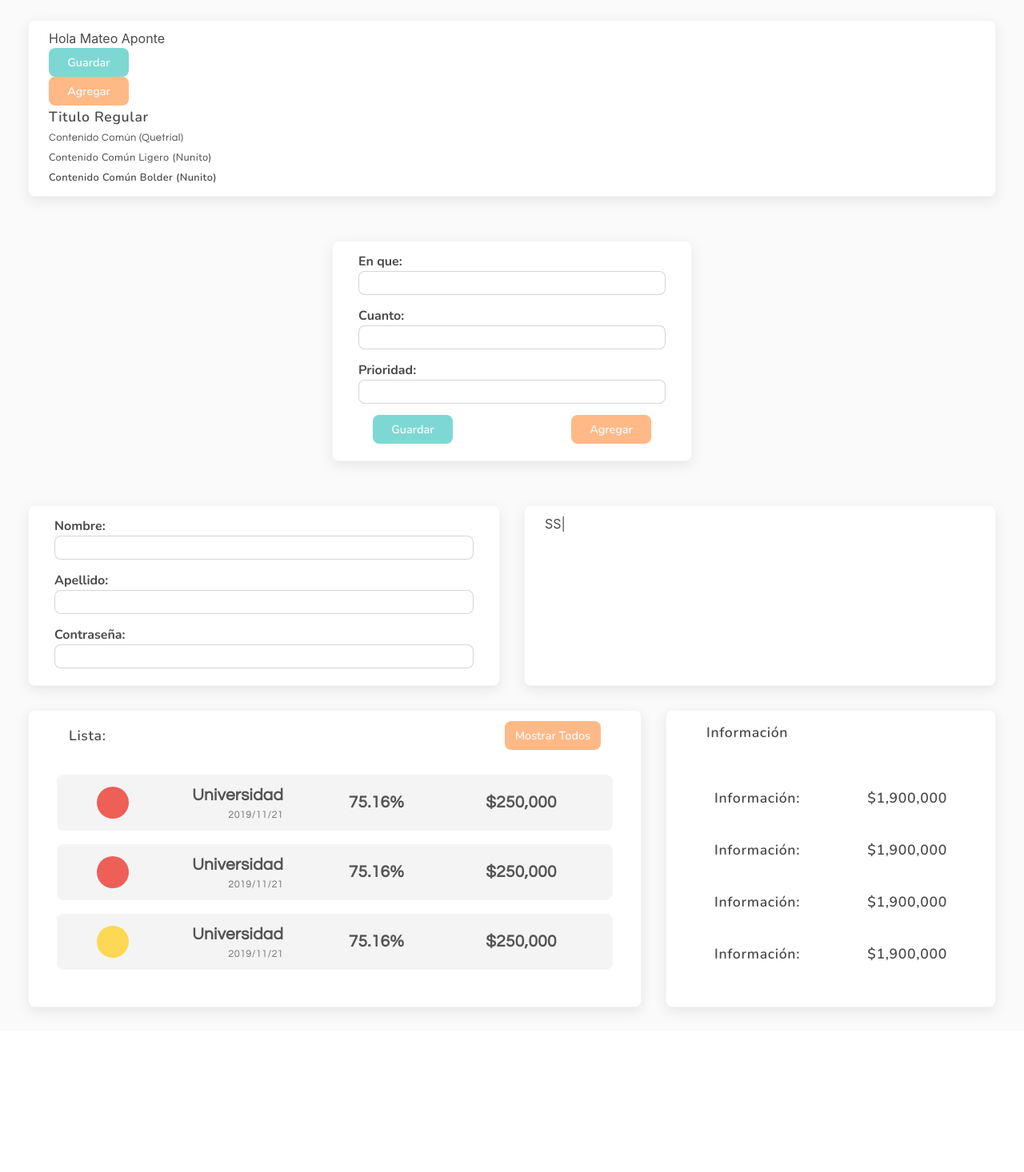
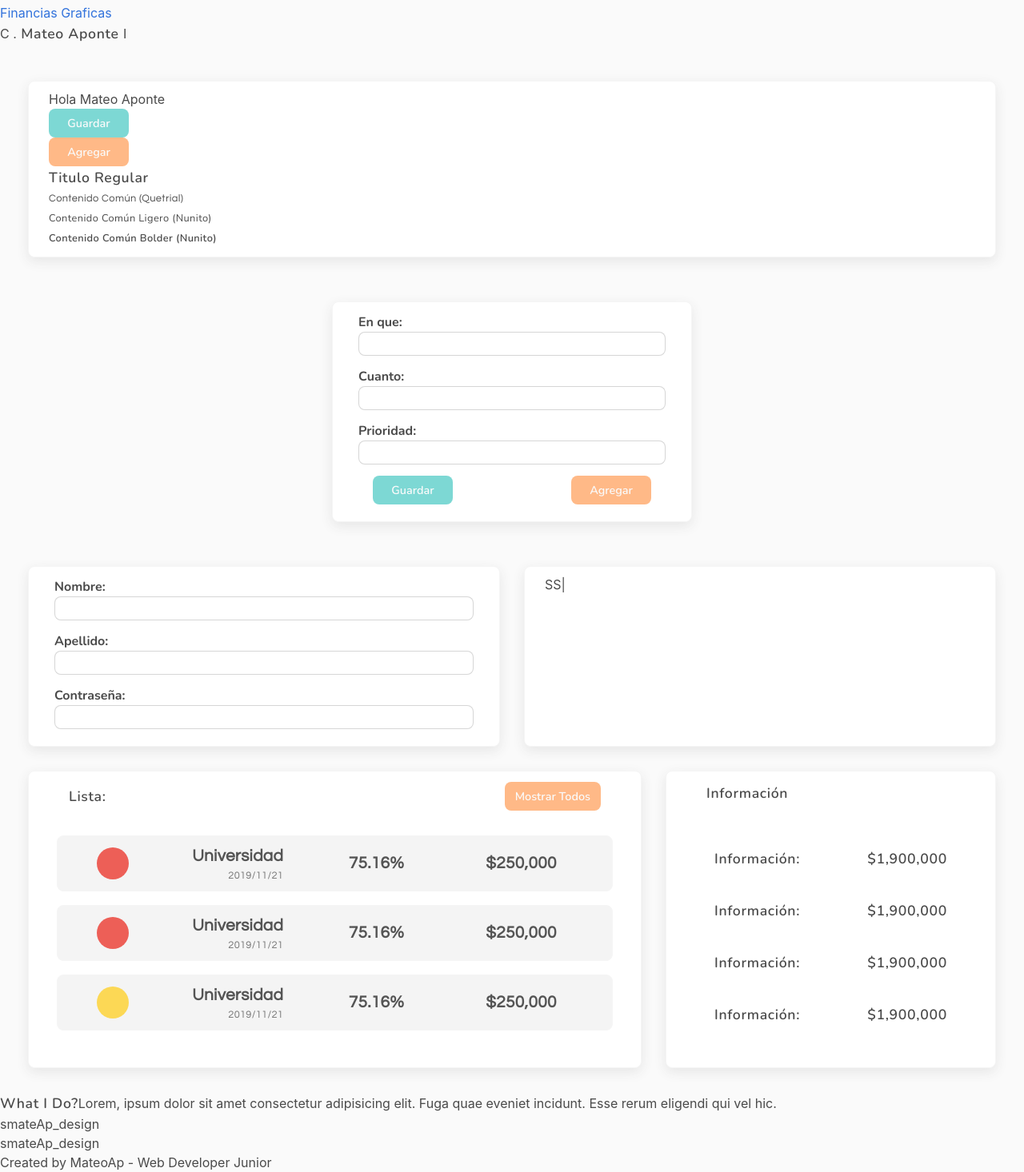
Before and after one commit to MateoAponte/MyPocket, a Vue app: page /#/ in a window 1280 px wide. Shown: the part 20-1486 px from the top of the page at 80% size. Before the commit the page ends 1310 px from the top, so only its background shows below. Built offline with nearby package versions, Linux system fonts and the light colour scheme; a web font is replaced by a local one.

Commit message:
Se crea, instancia y se general los estilos del header y el footer

```diff
--- /dev/null
+++ b/src/assets/scss/04_layout/common/_footer.scss
@@ -0,0 +1,65 @@
+.footer-container{
+    width: 100%;
+    min-height: 200px;
+    margin-top: 30px;
+    padding: 30px 100px 0;
+    background-color: $clrP-black;
+    display: flex;
+    flex-direction: column;
+    flex: 1;
+
+    &-row{
+        height: 100%;
+        width: 100%;
+        margin: 10px 0;
+        display: flex;
+        flex: 1;
+
+        .copyright-container{
+            width: 100%;
+            color: $clrP-darkGray;
+            text-align: center;
+        }
+    }
+    .footer-vertical-separator{
+        min-height: 80%;
+        width: 2px;
+        background-color: $clrP-darkGray;
+    }
+    &-column{
+        min-height: 100%;
+        width: 100%;
+        display: flex;
+        flex: 1;
+        flex-direction: column;
+        align-items: center;
+        justify-content: space-around;
+        color: $clrP-white !important;
+    }
+    .m-title{
+        margin: 0 25px;
+    }
+    .izqPanel{
+        margin-left: 40px;
+        align-items: flex-start !important;
+        .m-paragraph{
+            width: 80%;
+        }
+    }
+    .derPanel{
+        align-items: center !important;
+
+        .m-social-networks{
+            width: 50%;
+            display: flex;
+            justify-content: space-around;
+        }
+    }
+
+    .footer-horizontal-separator{
+        min-width: 100%;
+        height: 2px;
+        background-color: $clrP-darkGray;
+    }
+
+}
--- /dev/null
+++ b/src/assets/scss/04_layout/common/_header.scss
@@ -0,0 +1,44 @@
+.header-container{
+    width: 100%;
+    min-height: 70px;
+    background-color: transparent;
+    padding: 4px 10px;
+
+    display: flex;
+    flex: 1;
+
+    &-column{
+        width: 100%;
+        min-height: 100%;
+        @include FlexBox(row);
+        flex: 1;
+        justify-content: space-evenly;
+
+        .m-link-container{
+            height: 100%;
+            display: flex;
+            align-items: center;
+            color: $clrP-black;
+        }
+    }
+
+    .separator{
+        height: 60%;
+        width: 2px;
+        background-color: $clrP-black;
+        color: transparent;
+        font-family: 'Nunito';
+        font-weight: 400;
+    }
+
+    .icon-calculator{
+        font-size: 1.2em;
+        border: 4px solid $clrP-black;
+        border-radius: 100%;
+        width: 38px;
+        height: 38px;
+        text-align: center;
+        font-family: 'Nunito';
+        font-weight: 400;
+    }
+}
--- a/src/views/App.vue
+++ b/src/views/App.vue
@@ -1,12 +1,19 @@
 <template>
     <div class='app'>
-        <router-view/>
+        <header-generic/>
+        <router-view />
+        <footer-generic />
     </div>
 </template>
 
 <script>
+import HeaderGeneric from '@Views/common/header'
+import FooterGeneric from '@Views/common/footer'
 export default {
-
+    components: {
+        HeaderGeneric,
+        FooterGeneric
+    }
 }
 </script>
 
--- /dev/null
+++ b/src/views/common/footer.vue
@@ -0,0 +1,35 @@
+<template>
+    <footer class="footer-container">
+        <div class="footer-container-row">
+            <div class="footer-container-column izqPanel">
+                <span class="m-title">What I Do?</span>
+                <span class="m-paragraph">Lorem, ipsum dolor sit amet consectetur adipisicing elit. Fuga quae eveniet incidunt. Esse rerum eligendi qui vel hic.</span>
+            </div>
+            <div class="footer-vertical-separator"></div>
+            <div class="footer-container-column derPanel">
+                <div class="m-social-networks">
+                    <span class="m-icon-networks">s</span>
+                    <span class="m-value-networks">mateAp_design</span>
+                </div>
+                <div class="m-social-networks">
+                    <span class="m-icon-networks">s</span>
+                    <span class="m-value-networks">mateAp_design</span>
+                </div>
+            </div>
+        </div>
+        <div class="footer-container-row">
+            <div class="footer-horizontal-separator"></div>
+        </div>
+        <div class="footer-container-row">
+            <span class="copyright-container">
+                Created by MateoAp - Web Developer Junior
+            </span>
+        </div>
+    </footer>
+</template>
+
+<script>
+export default {
+    name: 'FooterGeneric'
+}
+</script>
--- /dev/null
+++ b/src/views/common/header.vue
@@ -0,0 +1,41 @@
+<template>
+    <header class="header-container">
+        <div class="header-container-column">
+            <router-link to="/#" class="m-link-container" active-class="m-link-active">
+                <span class="m-link">
+                    Provisional
+                </span>
+            </router-link>
+        </div>
+        <div class="header-container-column">
+            <router-link to="/" class="m-link-container" active-class="m-link-active">
+                <span class="m-link">
+                    Financias
+                </span>
+            </router-link>
+            <router-link to="/#" class="m-link-container" active-class="m-link-active">
+                <span class="m-link">
+                    Graficas
+                </span>
+            </router-link>
+        </div>
+        <div class="header-container-column">
+            <span class="icon-calculator">
+                C
+            </span>
+            <span class="separator">.</span>
+            <span class="m-title">
+                Mateo Aponte
+            </span>
+            <span class="icon-calculator">
+                I
+            </span>
+        </div>
+    </header>
+</template>
+
+<script>
+export default {
+    name: 'HeaderGeneric'
+}
+</script>
```
